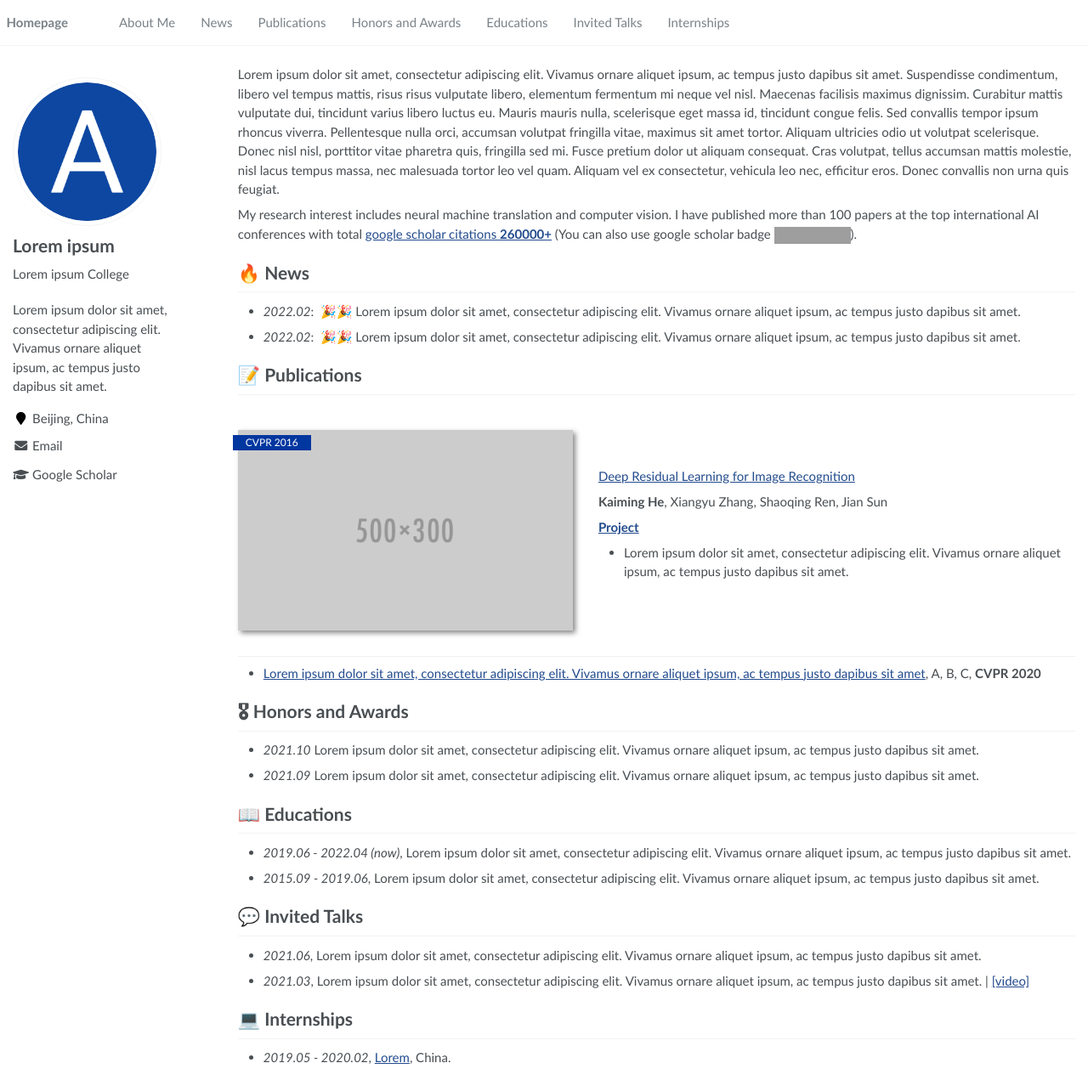
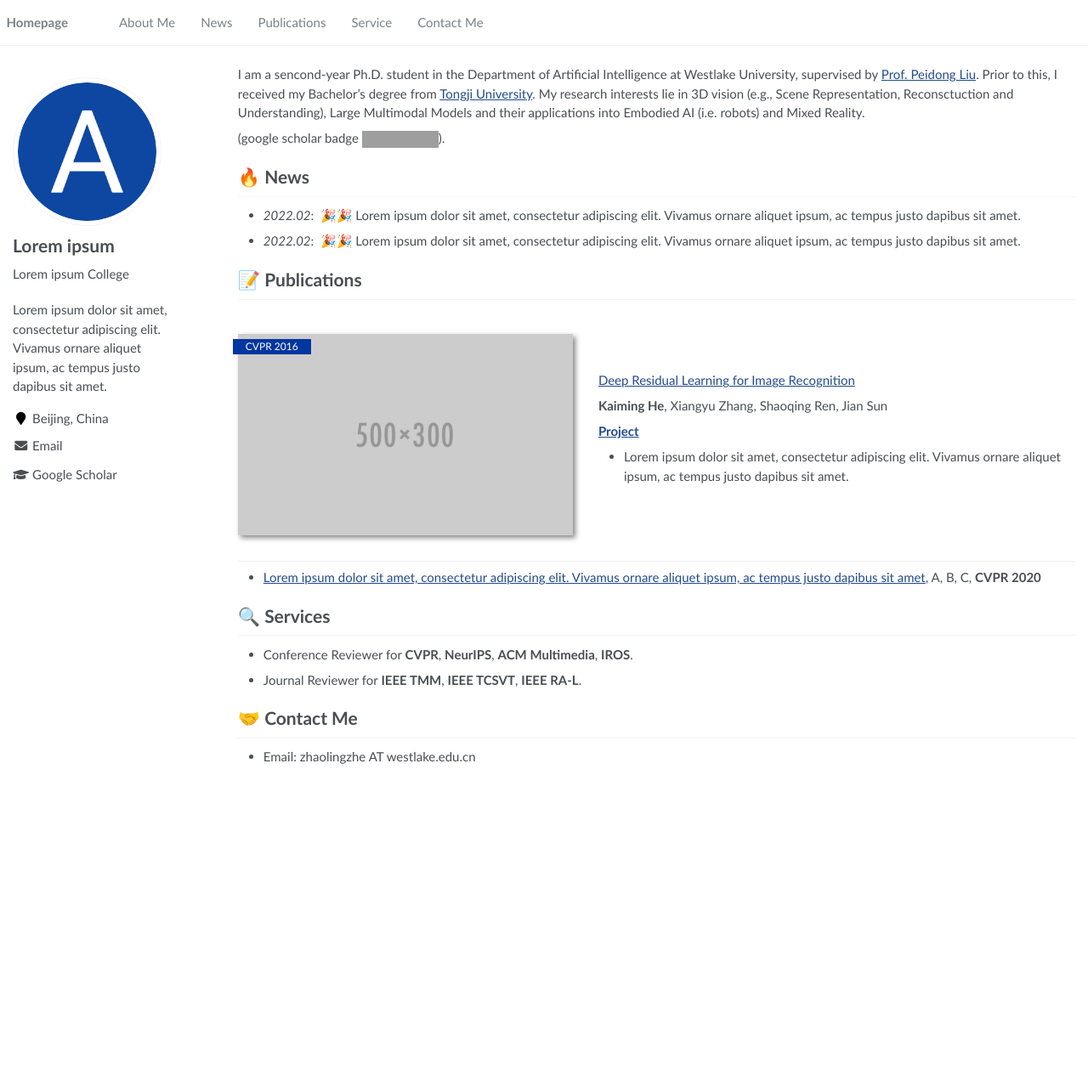
Before and after one commit to LingzheZhao/lingzhezhao.github.io, a Jekyll site: the page built from _pages/about.md, in a window 1280 px wide and 1271 px high. Shown: the whole window at 85% size. Built offline with Jekyll 4.4.1, drawn with Linux system fonts in a browser that asks for light colours; grey boxes are pictures that could not be loaded.

Commit message:
update basic info

```diff
--- a/_data/navigation.yml
+++ b/_data/navigation.yml
@@ -9,14 +9,20 @@ main:
   - title: "Publications"
     url: "/#-publications"
 
-  - title: "Honors and Awards"
-    url: "/#-honors-and-awards"
+  # - title: "Honors and Awards"
+  #   url: "/#-honors-and-awards"
 
-  - title: "Educations"
-    url: "/#-educations"
+  # - title: "Educations"
+  #   url: "/#-educations"
 
-  - title: "Invited Talks"
-    url: "/#-invited-talks"
+  # - title: "Invited Talks"
+  #   url: "/#-invited-talks"
 
-  - title: "Internships"
-    url: "/#-internships"
+  # - title: "Internships"
+  #   url: "/#-internships"
+
+  - title: "Service"
+    url: "/#-service"
+
+  - title: "Contact Me"
+    url: "/#-contact-me"
--- a/_pages/about.md
+++ b/_pages/about.md
@@ -17,10 +17,10 @@ redirect_from:
 
 <span class='anchor' id='about-me'></span>
 
-Lorem ipsum dolor sit amet, consectetur adipiscing elit. Vivamus ornare aliquet ipsum, ac tempus justo dapibus sit amet. Suspendisse condimentum, libero vel tempus mattis, risus risus vulputate libero, elementum fermentum mi neque vel nisl. Maecenas facilisis maximus dignissim. Curabitur mattis vulputate dui, tincidunt varius libero luctus eu. Mauris mauris nulla, scelerisque eget massa id, tincidunt congue felis. Sed convallis tempor ipsum rhoncus viverra. Pellentesque nulla orci, accumsan volutpat fringilla vitae, maximus sit amet tortor. Aliquam ultricies odio ut volutpat scelerisque. Donec nisl nisl, porttitor vitae pharetra quis, fringilla sed mi. Fusce pretium dolor ut aliquam consequat. Cras volutpat, tellus accumsan mattis molestie, nisl lacus tempus massa, nec malesuada tortor leo vel quam. Aliquam vel ex consectetur, vehicula leo nec, efficitur eros. Donec convallis non urna quis feugiat.
+I am a sencond-year Ph.D. student in the Department of Artificial Intelligence at Westlake University, supervised by <a href='https://ethliup.github.io/'>Prof. Peidong Liu</a>. Prior to this, I received my Bachelor's degree from <a href='https://en.tongji.edu.cn/'>Tongji University</a>.
+My research interests lie in 3D vision (e.g., Scene Representation, Reconsctuction and Understanding), Large Multimodal Models and their applications into Embodied AI (i.e. robots) and Mixed Reality.
 
-My research interest includes neural machine translation and computer vision. I have published more than 100 papers at the top international AI conferences with total <a href='https://scholar.google.com/citations?user=DhtAFkwAAAAJ'>google scholar citations <strong><span id='total_cit'>260000+</span></strong></a> (You can also use google scholar badge <a href='https://scholar.google.com/citations?user=DhtAFkwAAAAJ'><img src="https://img.shields.io/endpoint?url={{ url | url_encode }}&logo=Google%20Scholar&labelColor=f6f6f6&color=9cf&style=flat&label=citations"></a>).
-
+(google scholar badge <a href='https://scholar.google.com/citations?user=mN764NsAAAAJ'><img src="https://img.shields.io/endpoint?url={{ url | url_encode }}&logo=Google%20Scholar&labelColor=f6f6f6&color=9cf&style=flat&label=citations"></a>).
 
 # 🔥 News
 - *2022.02*: &nbsp;🎉🎉 Lorem ipsum dolor sit amet, consectetur adipiscing elit. Vivamus ornare aliquet ipsum, ac tempus justo dapibus sit amet.
@@ -42,17 +42,28 @@ My research interest includes neural machine translation and computer vision. I
 
 - [Lorem ipsum dolor sit amet, consectetur adipiscing elit. Vivamus ornare aliquet ipsum, ac tempus justo dapibus sit amet](https://github.com), A, B, C, **CVPR 2020**
 
-# 🎖 Honors and Awards
+<!-- # 🎖 Honors and Awards
 - *2021.10* Lorem ipsum dolor sit amet, consectetur adipiscing elit. Vivamus ornare aliquet ipsum, ac tempus justo dapibus sit amet.
 - *2021.09* Lorem ipsum dolor sit amet, consectetur adipiscing elit. Vivamus ornare aliquet ipsum, ac tempus justo dapibus sit amet.
+-->
 
-# 📖 Educations
+<!-- # 📖 Educations
 - *2019.06 - 2022.04 (now)*, Lorem ipsum dolor sit amet, consectetur adipiscing elit. Vivamus ornare aliquet ipsum, ac tempus justo dapibus sit amet.
 - *2015.09 - 2019.06*, Lorem ipsum dolor sit amet, consectetur adipiscing elit. Vivamus ornare aliquet ipsum, ac tempus justo dapibus sit amet.
 
 # 💬 Invited Talks
 - *2021.06*, Lorem ipsum dolor sit amet, consectetur adipiscing elit. Vivamus ornare aliquet ipsum, ac tempus justo dapibus sit amet.
 - *2021.03*, Lorem ipsum dolor sit amet, consectetur adipiscing elit. Vivamus ornare aliquet ipsum, ac tempus justo dapibus sit amet.  \| [\[video\]](https://github.com/)
+-->
 
-# 💻 Internships
+<!-- # 💻 Internships
 - *2019.05 - 2020.02*, [Lorem](https://github.com/), China.
+-->
+
+# 🔍 Services
+- Conference Reviewer for <strong>CVPR</strong>, <strong>NeurIPS</strong>, <strong>ACM Multimedia</strong>, <strong>IROS</strong>.
+- Journal Reviewer for <strong>IEEE TMM</strong>, <strong>IEEE TCSVT</strong>, <strong>IEEE RA-L</strong>.
+
+# 🤝 Contact Me
+- Email:
+  zhaolingzhe AT westlake.edu.cn
```
